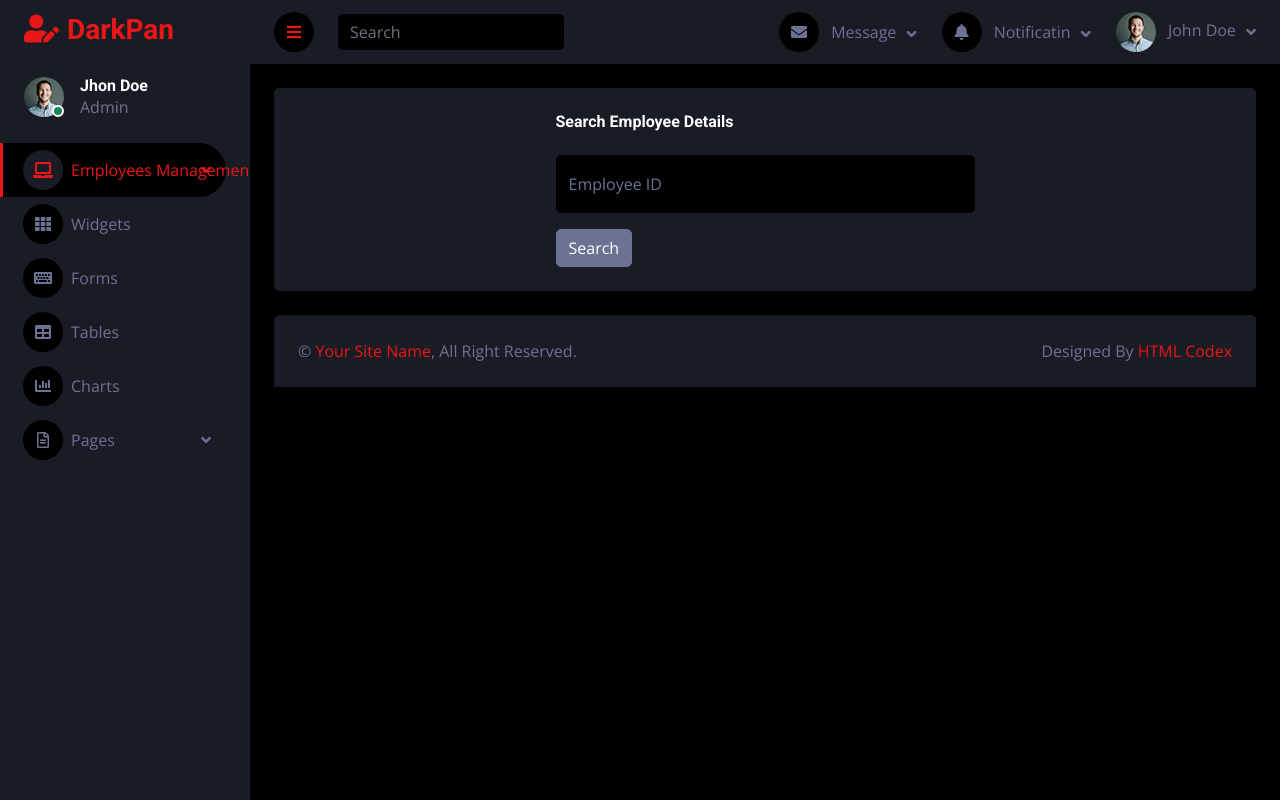
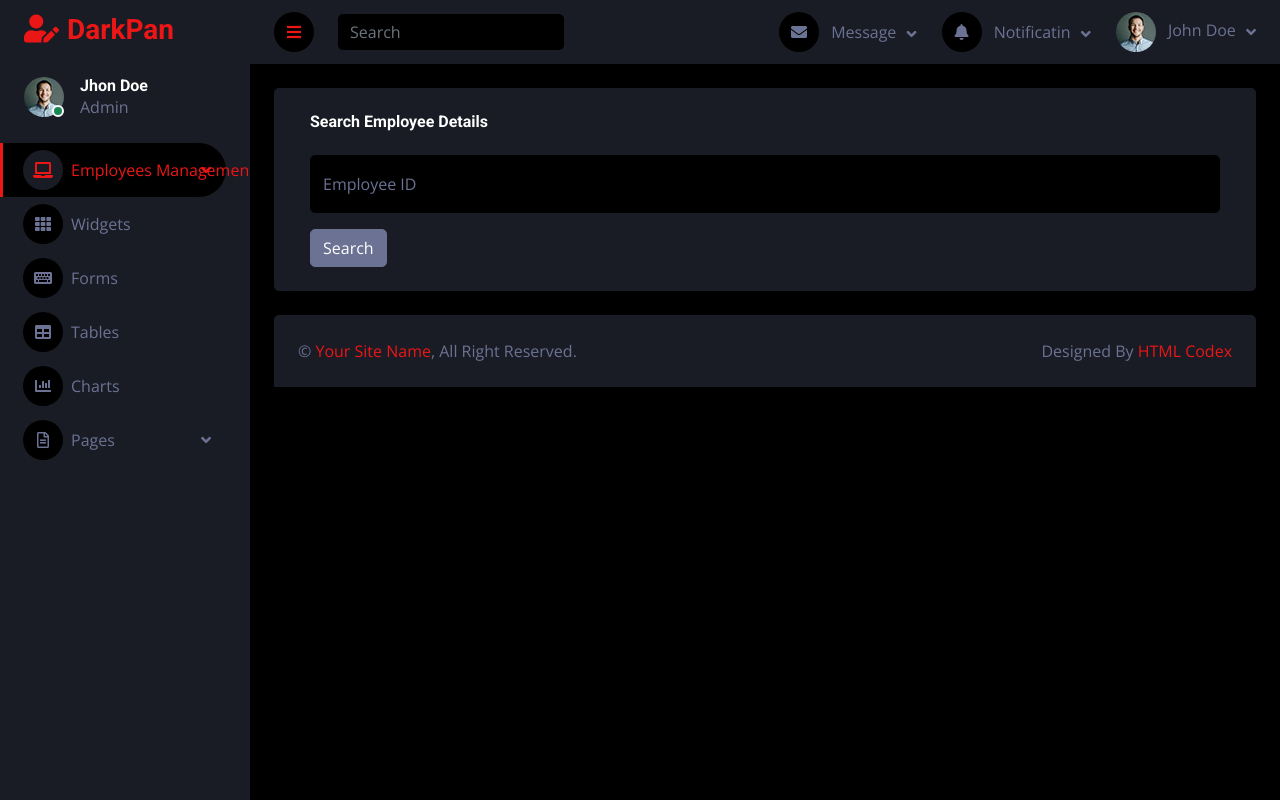
Before and after one commit to jangjue/aws-main, a Flask app: page /searchemp/ in a window 1280 px wide. Run offline with Flask 2, Linux system fonts and the light colour scheme; some libraries are stand-ins or nearby versions.

Commit message:
fix spacing

```diff
--- a/templates/editEmployee.html
+++ b/templates/editEmployee.html
@@ -180,7 +180,7 @@
             <!-- Blank Start -->
             <div class="container-fluid pt-4 px-4">
                 <div class="row mh-100 bg-secondary rounded align-items-center justify-content-center mx-0">
-                    <div class="col-sm-12 col-xl-6">
+                    <div class="col-sm-12 col-xl-12">
                         <form action="/editemp" autocomplete="on" method = "POST" enctype="multipart/form-data">
                             <div class="bg-secondary rounded h-100 p-4">
                                 <h6 class="mb-4">Edit Employee Details</h6>
--- a/templates/index.html
+++ b/templates/index.html
@@ -196,7 +196,7 @@
             <!-- Blank Start -->
             <div class="container-fluid pt-5 px-5">
                 <div class="row mh-100 bg-secondary rounded align-items-center justify-content-center mx-0">
-                    <div class="col-md-6 col-sm-12 col-xl-6 text-center">
+                    <div class="col-md-6 col-sm-12 col-xl-12 text-center">
                         <div class="bg-secondary rounded h-100 p-5">
                             <h6 class="mb-4">All Employee</h6>
                             <div class="d-flex mb-3">
--- a/templates/searchEmployee.html
+++ b/templates/searchEmployee.html
@@ -192,7 +192,7 @@
             <!-- Blank Start -->
             <div class="container-fluid pt-4 px-4">
                 <div class="row mh-100 bg-secondary rounded align-items-center justify-content-center mx-0">
-                    <div class="col-sm-12 col-xl-6">
+                    <div class="col-sm-12 col-xl-12">
                         <form action="/searchemp" autocomplete="on" method = "POST" enctype="multipart/form-data">
                         <div class="bg-secondary rounded h-100 p-4">
                             <h6 class="mb-4">Search Employee Details</h6>
```
